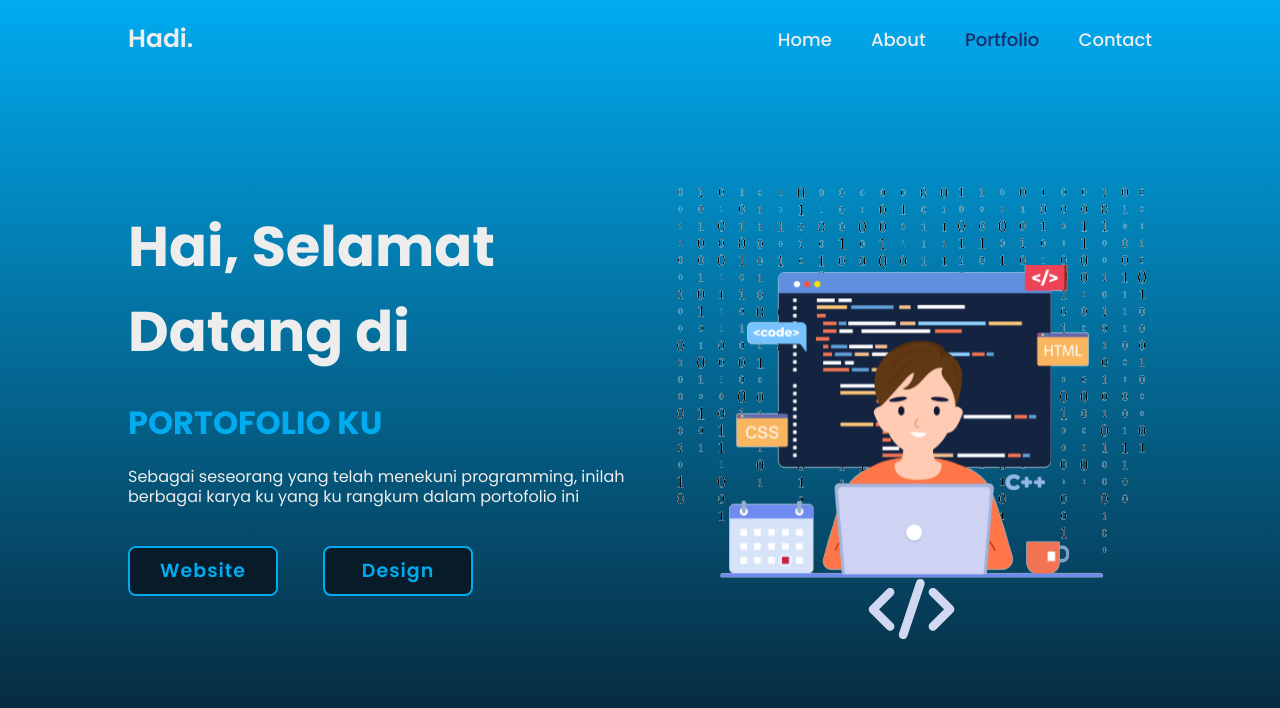
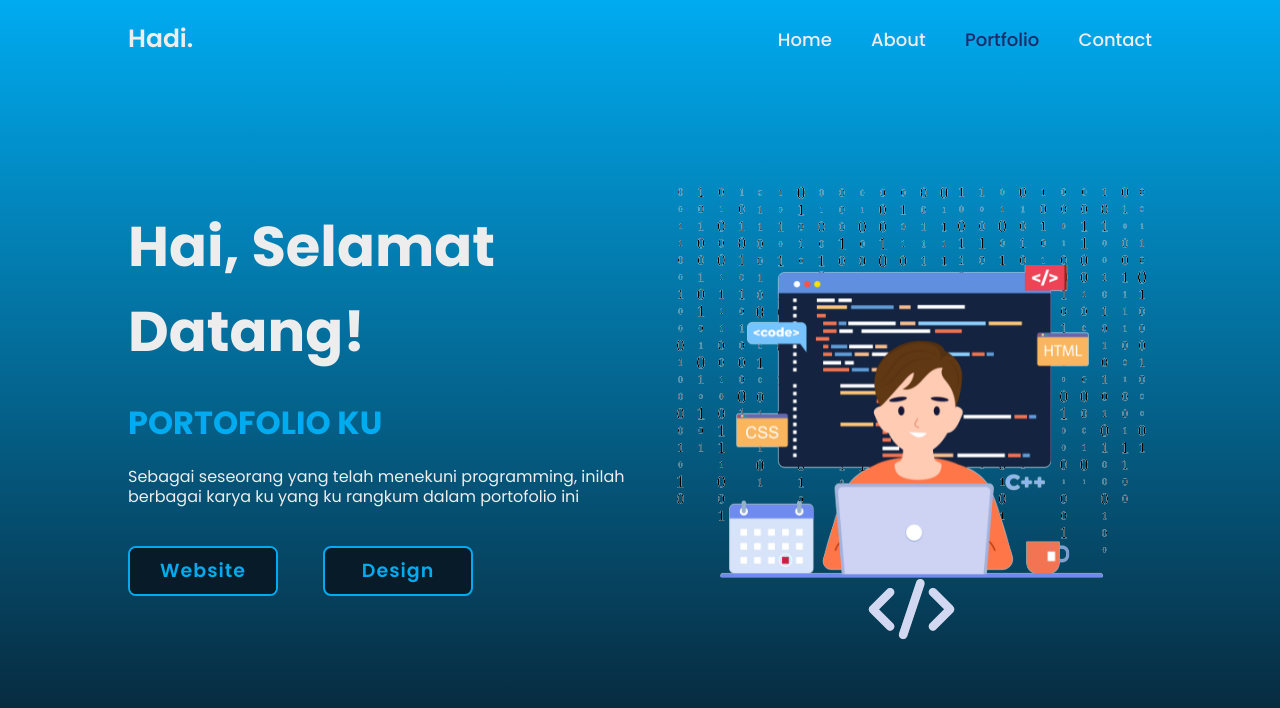
Before and after one commit to nfhadi2008/myportfolio, a plain HTML site: page portfolio.html in a window 1280 px wide. Shown: the top 708 px of the page. Drawn offline with nearby package versions, Linux system fonts and the light colour scheme.

Commit message:
Update portfolio.html

```diff
--- a/portfolio.html
+++ b/portfolio.html
@@ -23,7 +23,7 @@
 
     <section class="home">
         <div class="home-content">
-            <h1>Hai, Selamat Datang di</h1>
+            <h1>Hai, Selamat Datang!</h1>
             <img src="" alt="">
             <h3>PORTOFOLIO KU</h3>
             <p>Sebagai seseorang yang telah menekuni programming, inilah berbagai karya ku yang ku rangkum dalam portofolio ini</p>
```
